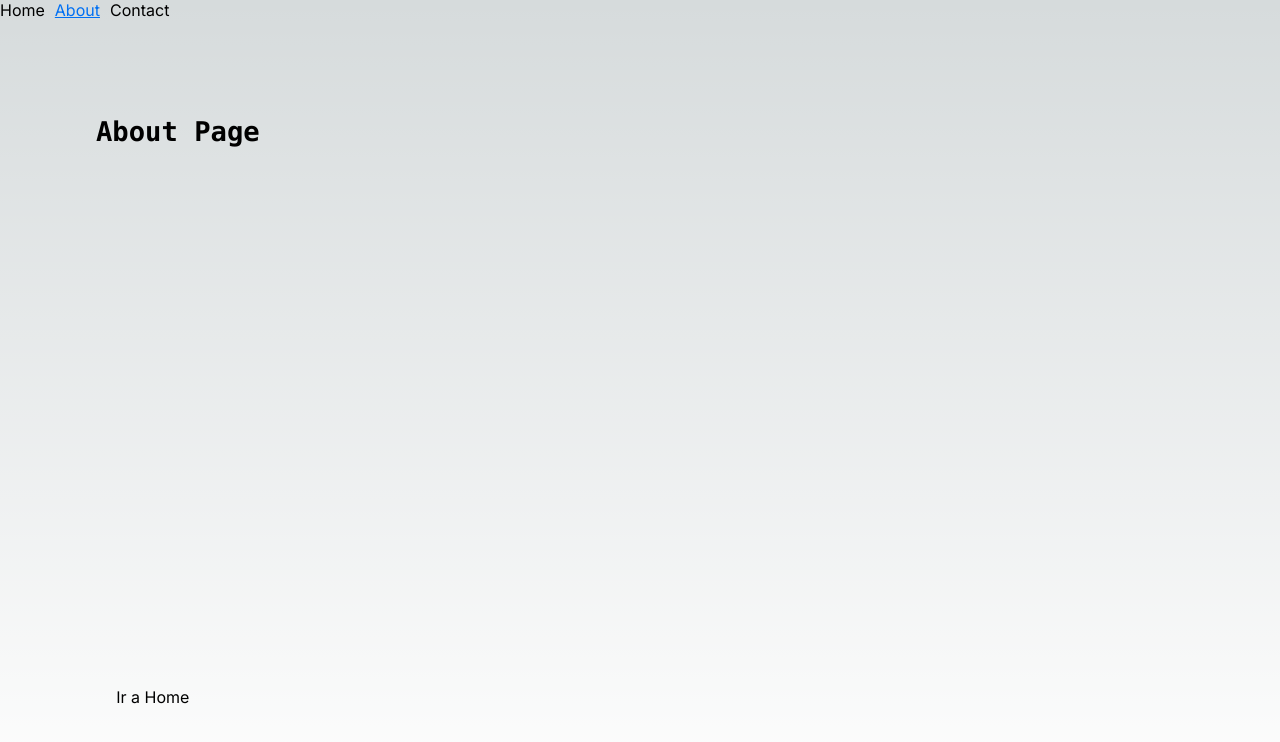
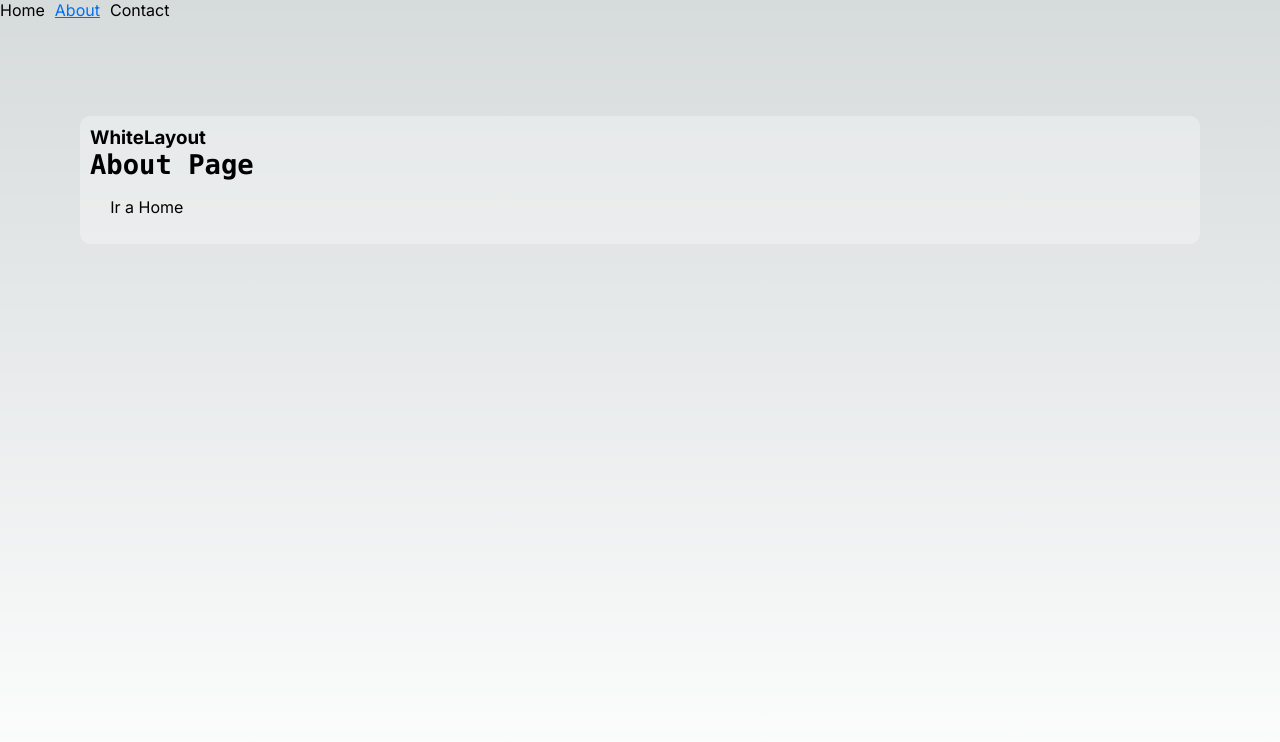
Before and after one commit to andresMataX/next-vercel, a Next.js app: page /about in a window 1280 px wide. Shown: the top 742 px of the page. Built offline with nearby package versions, Linux system fonts and the light colour scheme.

Commit message:
Add WhiteLayout

```diff
--- /dev/null
+++ b/components/layouts/WhiteLayout.jsx
@@ -0,0 +1,16 @@
+import React from 'react'
+
+export default function WhiteLayout({ children }) {
+  return (
+    <div
+      style={{
+        backgroundColor: 'rgba(255,255,255,0.3)',
+        padding: '10px',
+        borderRadius: '10px',
+      }}
+    >
+      <h3>WhiteLayout</h3>
+      <div>{children}</div>
+    </div>
+  )
+}
--- a/pages/_app.js
+++ b/pages/_app.js
@@ -1,5 +1,9 @@
 import '@/styles/globals.css'
 
 export default function App({ Component, pageProps }) {
-  return <Component {...pageProps} />
+  const getLayout = Component.getLayout || ((page) => page)
+
+  // return <Component {...pageProps} />
+
+  return getLayout(<Component {...pageProps} />)
 }
--- a/pages/about.jsx
+++ b/pages/about.jsx
@@ -1,9 +1,10 @@
 import Link from 'next/link'
 import MainLayout from '@/components/layouts/MainLayout'
+import WhiteLayout from '@/components/layouts/WhiteLayout'
 
 export default function AboutPage() {
   return (
-    <MainLayout>
+    <>
       <div className={'description'}>
         <h1>About Page</h1>
       </div>
@@ -13,6 +14,14 @@ export default function AboutPage() {
           Ir a Home
         </Link>
       </div>
+    </>
+  )
+}
+
+AboutPage.getLayout = function getLayout(page) {
+  return (
+    <MainLayout>
+      <WhiteLayout>{page}</WhiteLayout>
     </MainLayout>
   )
 }
```
